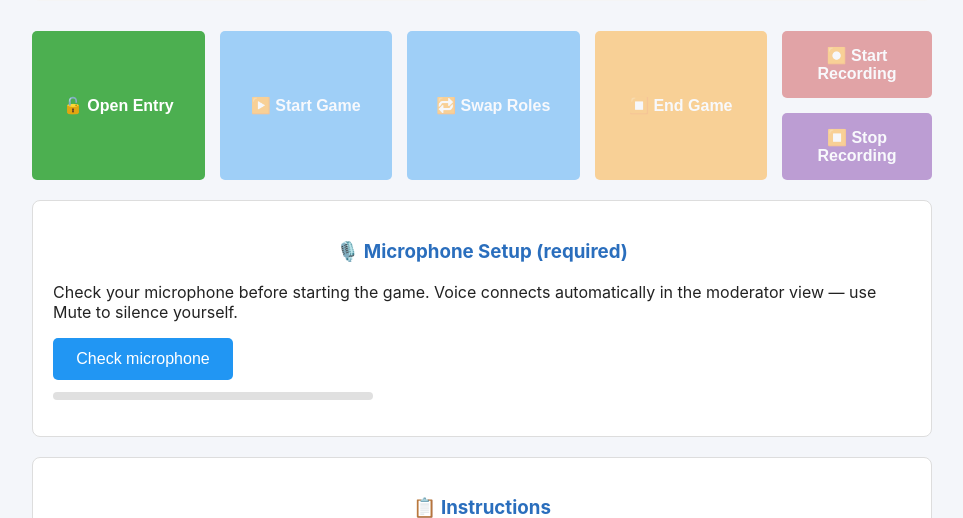
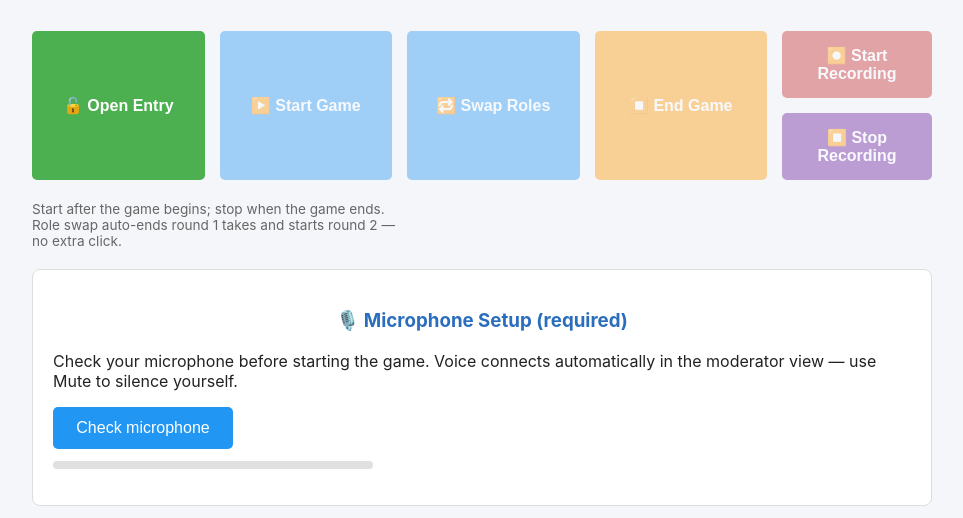
Before and after one commit to ptypes-nlesc/guesswho-stereotype, a Flask app: page /dashboard in a window 1280 px wide. Shown: the part 489-1007 px from the top of the page, without its empty margins (158-1121 px from the left). Run offline with Flask 3, Linux system fonts and the light colour scheme; the visitor is signed in with stand-in values (Sample User, id 1); parts of the project's set-up code (start-up, migrations or seed data) failed here and were passed over.

Commit message:
feat(recording): auto segment on role swap; resume on new pages
Stop the active take when roles swap, start a new recording_id for
round 2, expose recording state on /game/status, and have clients
resume MediaRecorder after reload so moderators only Start at game
start and Stop at game end.

```diff
--- a/app.py
+++ b/app.py
@@ -1256,10 +1256,15 @@ def game_status():
             "message": "This game session is no longer active"
         })
 
+    recording_active = bool(game_state.get("recording_active"))
     return jsonify({
         "game_id": game_id,
         "state": game_state['state'],
-        "is_player": participant_id in [game_state.get('player1_id'), game_state.get('player2_id')]
+        "is_player": participant_id in [game_state.get('player1_id'), game_state.get('player2_id')],
+        "recording_active": recording_active,
+        "recording_id": game_state.get("recording_id") if recording_active else None,
+        "recording_server_ts": game_state.get("recording_server_ts") if recording_active else None,
+        "round_number": game_state.get("round_number", 1),
     })
 
 
@@ -1487,6 +1492,8 @@ def _stop_active_recording(game_id, game_state, reason="moderator_stop"):
     recording_id = game_state.get("recording_id")
     server_ts = _utc_iso_timestamp()
     game_state["recording_active"] = False
+    game_state["recording_id"] = None
+    game_state["recording_server_ts"] = None
     set_game_state(game_id, game_state)
 
     payload = {
@@ -1497,6 +1504,35 @@ def _stop_active_recording(game_id, game_state, reason="moderator_stop"):
     socketio.emit("recording_stop", payload, to=f"game:{game_id}")
     record_event("system", "recording_stop", game_id, text=reason)
     print(f"⏹️ Recording stopped for game {game_id} ({recording_id})")
+    return payload
+
+
+def _start_active_recording(game_id, game_state, reason="moderator_start"):
+    """Start a recording session and broadcast recording_start. Returns payload or None."""
+    if game_state.get("recording_active"):
+        return None
+
+    recording_id = uuid.uuid4().hex
+    server_ts = _utc_iso_timestamp()
+    game_state["recording_active"] = True
+    game_state["recording_id"] = recording_id
+    game_state["recording_server_ts"] = server_ts
+    set_game_state(game_id, game_state)
+
+    payload = {
+        "game_id": game_id,
+        "recording_id": recording_id,
+        "server_ts": server_ts,
+        "reason": reason,
+    }
+    socketio.emit("recording_start", payload, to=f"game:{game_id}")
+    record_event(
+        "system",
+        "recording_start",
+        game_id,
+        text=f"recording_id={recording_id}; reason={reason}",
+    )
+    print(f"⏺️ Recording started for game {game_id} ({recording_id}) reason={reason}")
     return payload
 
 
@@ -1759,6 +1795,15 @@ def moderator_swap_roles():
     if not old_player1_id or not old_player2_id:
         return jsonify({"status": "error", "message": "Missing player IDs"}), 400
 
+    # Close round-1 stems before pages navigate; open a new take for round 2 so
+    # the moderator only uses Start (game start) and Stop (game end).
+    was_recording = bool(game_state.get("recording_active"))
+    if was_recording:
+        _stop_active_recording(
+            moderator_game_id, game_state, reason="role_swap_end_segment"
+        )
+        game_state = get_game_state(moderator_game_id) or game_state
+
     # Read round 1 secret card before switching current round in game state
     previous_chosen_card = get_chosen_card(moderator_game_id)
 
@@ -1799,9 +1844,18 @@ def moderator_swap_roles():
             "round_number": 2,
             "player1_id": game_state['player1_id'],
             "player2_id": game_state['player2_id'],
+            "recording_will_resume": was_recording,
         },
         to=f"game:{moderator_game_id}",
     )
+
+    # New recording_id for round 2. Navigating clients resume via /game/status.
+    recording_payload = None
+    if was_recording:
+        game_state = get_game_state(moderator_game_id) or game_state
+        recording_payload = _start_active_recording(
+            moderator_game_id, game_state, reason="role_swap_start_segment"
+        )
 
     return jsonify({
         "status": "ok",
@@ -1809,6 +1863,8 @@ def moderator_swap_roles():
         "round_number": 2,
         "player1_url": f"/player1?game_id={moderator_game_id}&participant_id={game_state['player1_id']}",
         "player2_url": f"/player2?game_id={moderator_game_id}&participant_id={game_state['player2_id']}",
+        "recording_resumed": bool(recording_payload),
+        "recording_id": recording_payload.get("recording_id") if recording_payload else None,
     })
 
 
@@ -1863,31 +1919,17 @@ def moderator_recording_start():
     if game_state.get("recording_active"):
         return jsonify({"status": "error", "message": "Recording already active"}), 400
 
-    recording_id = uuid.uuid4().hex
-    server_ts = _utc_iso_timestamp()
-    game_state["recording_active"] = True
-    game_state["recording_id"] = recording_id
-    set_game_state(moderator_game_id, game_state)
-
-    payload = {
-        "game_id": moderator_game_id,
-        "recording_id": recording_id,
-        "server_ts": server_ts,
-    }
-    socketio.emit("recording_start", payload, to=f"game:{moderator_game_id}")
-    record_event(
-        "system",
-        "recording_start",
-        moderator_game_id,
-        text=f"recording_id={recording_id}",
+    payload = _start_active_recording(
+        moderator_game_id, game_state, reason="moderator_start"
     )
-    print(f"⏺️ Recording started for game {moderator_game_id} ({recording_id})")
+    if not payload:
+        return jsonify({"status": "error", "message": "Recording already active"}), 400
 
     return jsonify({
         "status": "ok",
         "game_id": moderator_game_id,
-        "recording_id": recording_id,
-        "server_ts": server_ts,
+        "recording_id": payload["recording_id"],
+        "server_ts": payload["server_ts"],
     })
 
 
--- a/templates/dashboard.html
+++ b/templates/dashboard.html
@@ -244,6 +244,10 @@
                 <button id="btn-record-start" class="control-btn btn-record-start">⏺️ Start Recording</button>
                 <button id="btn-record-stop" class="control-btn btn-record-stop">⏹️ Stop Recording</button>
             </div>
+            <p style="margin: 6px 0 0; font-size: 0.85em; color: #666; max-width: 28em;">
+                Start after the game begins; stop when the game ends.
+                Role swap auto-ends round&nbsp;1 takes and starts round&nbsp;2 — no extra click.
+            </p>
         </div>
 
         <div class="info-section">
```
Also changed, not shown: static/recorder.js (+59 -0 lines).
